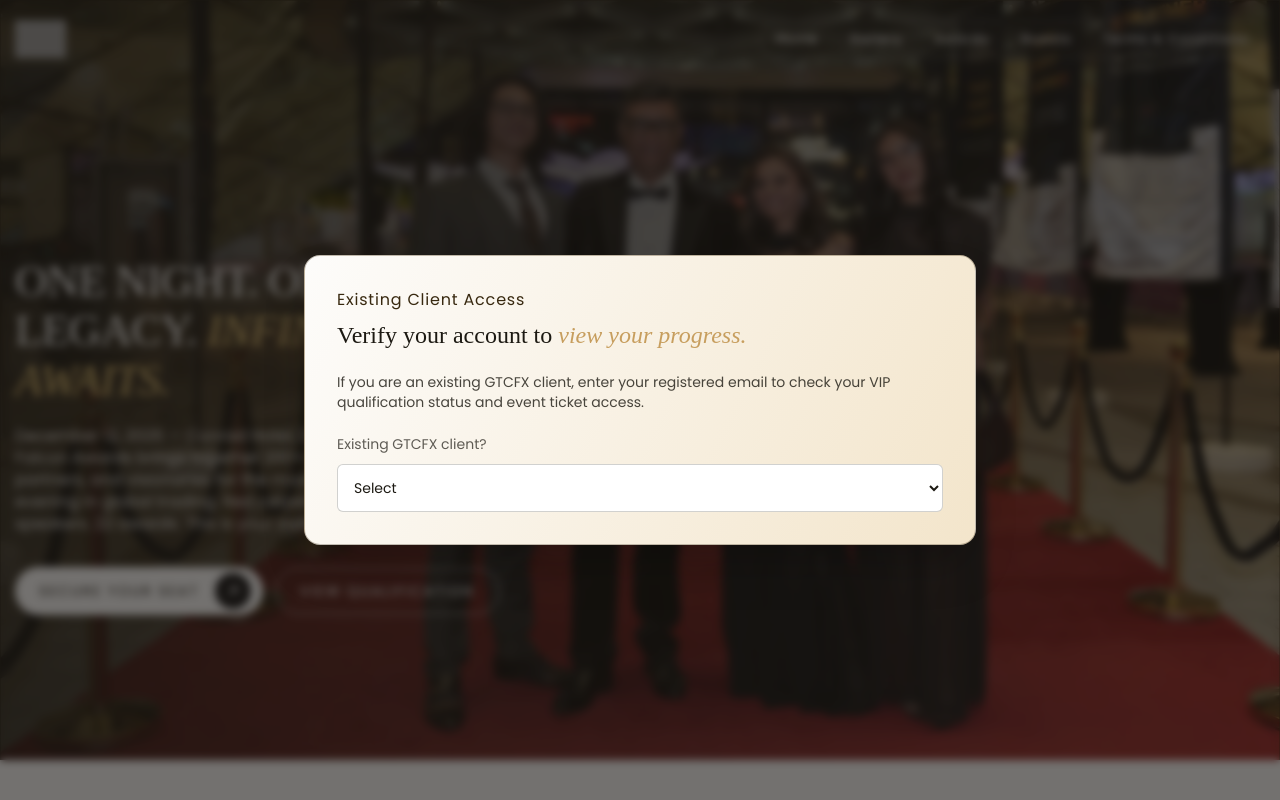
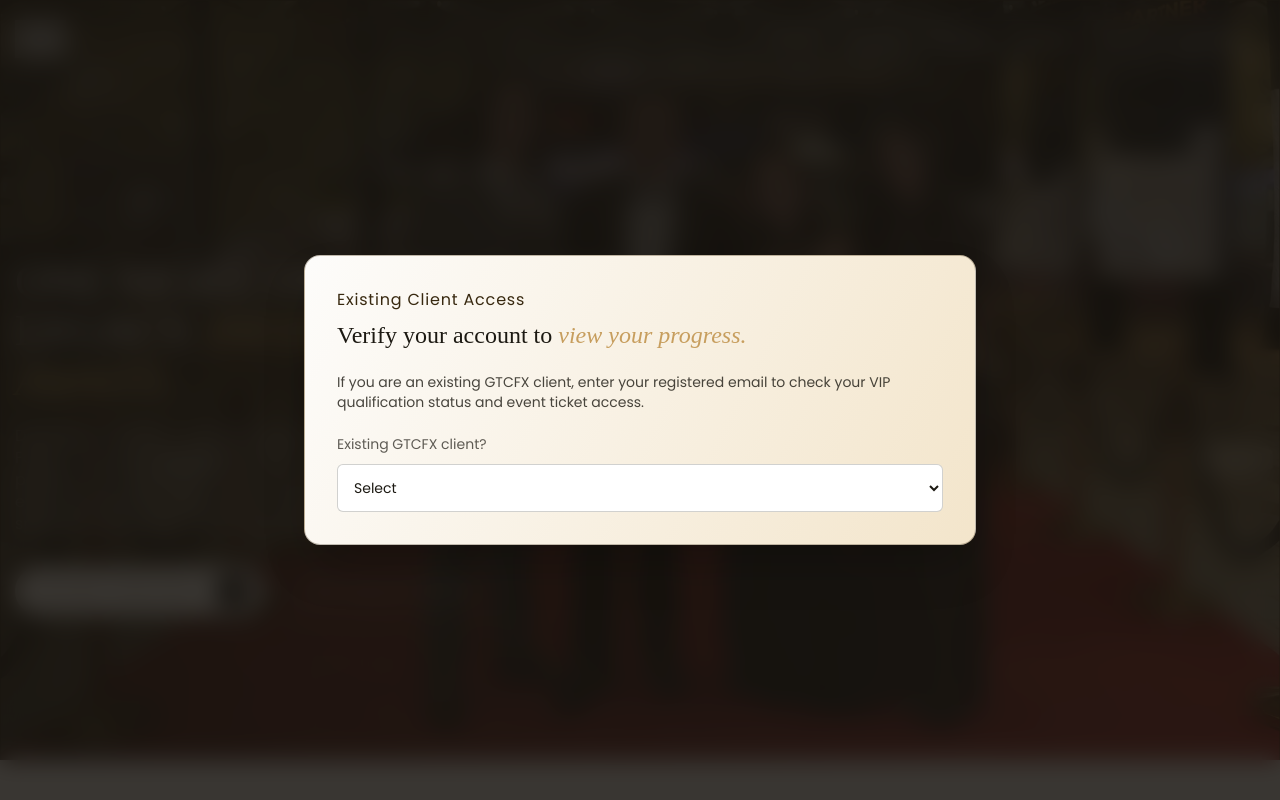
Before and after one commit to webteamgtc/newfalcon, a Next.js app: page /en/check-status in a window 1280 px wide. Shown: the top 800 px of the page. Built offline with nearby package versions, Linux system fonts and the light colour scheme; grey boxes are pictures that could not be loaded; a web font is replaced by a local one.

Commit message:
Increase modal backdrop blur and opacity on check-status page

```diff
--- a/src/components/ticket/TicketAccessModal.tsx
+++ b/src/components/ticket/TicketAccessModal.tsx
@@ -36,7 +36,7 @@
       <button
         type="button"
         aria-label={t("closeModal")}
-        className="absolute inset-0 bg-[#17130F]/60 backdrop-blur-sm"
+        className="absolute inset-0 bg-[#17130F]/85 backdrop-blur-md"
         // onClick={onClose}
       />
 
```
